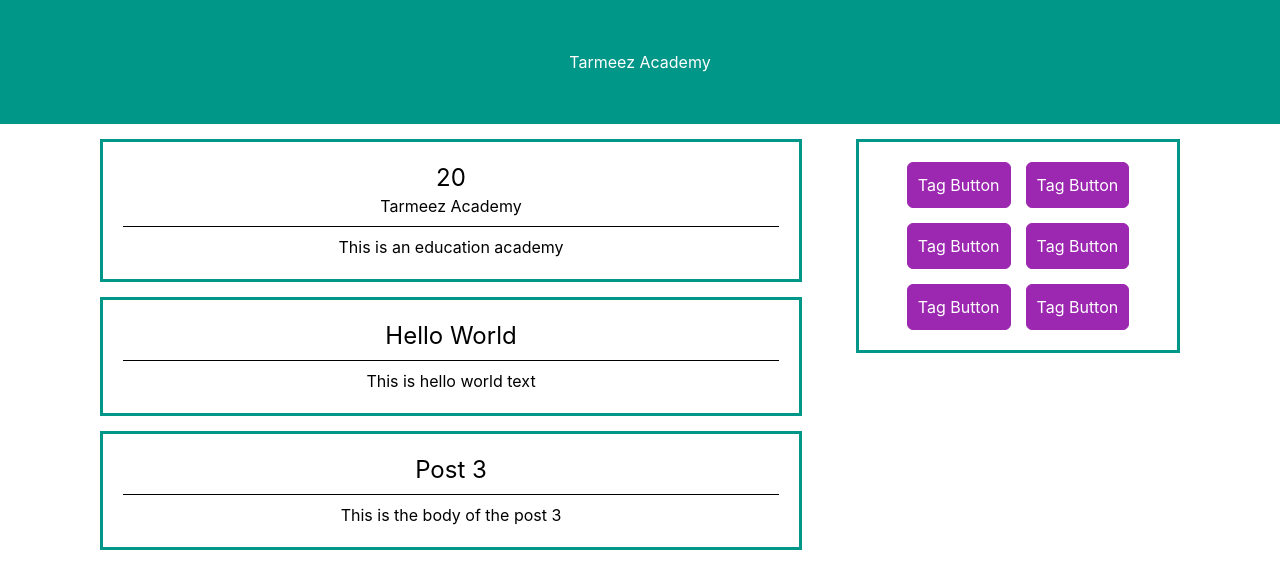
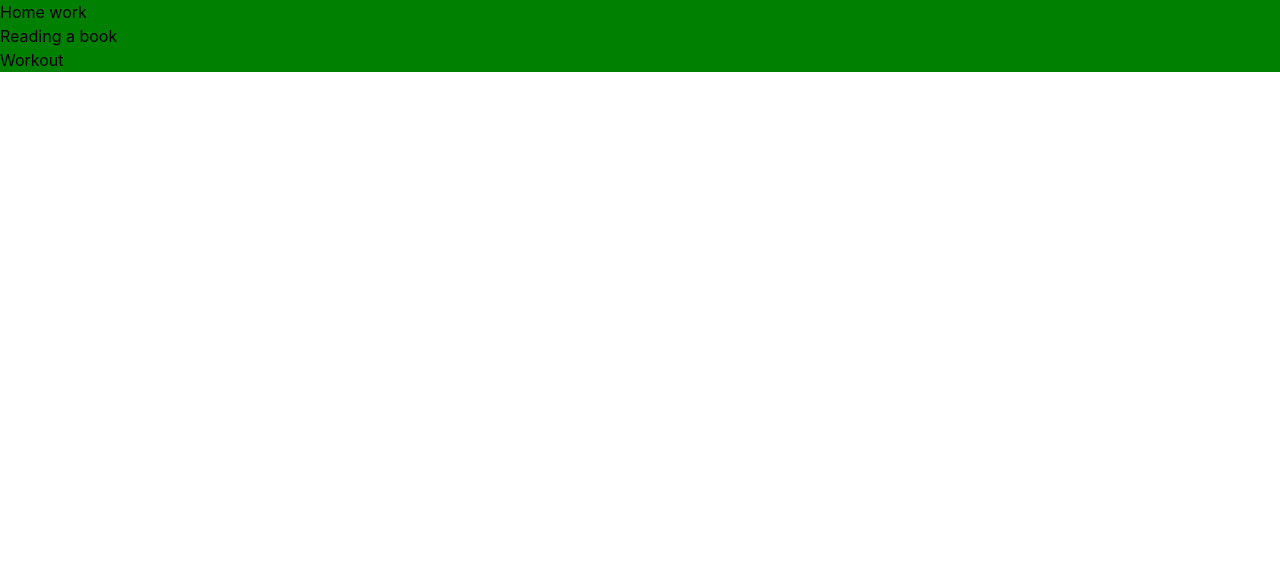
Before and after one commit to ayoub-jabiri/react-course, a React (Vite) app: page / in a window 1280 px wide. Shown: the top 588 px of the page. Built offline with nearby package versions, Linux system fonts and the light colour scheme.

Commit message:
Finished list rendering course

```diff
--- a/src/App.jsx
+++ b/src/App.jsx
@@ -1,13 +1,25 @@
 import "./assets/css/main.css";
-import AppHeader from "./components/layout/AppHeader";
-import MainSection from "./components/body/MainSection";
+// import AppHeader from "./components/layout/AppHeader";
+// import MainSection from "./components/body/MainSection";
 
 function App() {
+    const tasks = ["Home work", "Reading a book", "Workout"];
+
+    const tasksList = tasks.map((task, i) => {
+        return (
+            <li key={i} style={{ backgroundColor: "green" }}>
+                {task}
+            </li>
+        );
+    });
     return (
-        <div>
-            <AppHeader />
-            <MainSection />
-        </div>
+        <>
+            {/* <AppHeader />
+            <MainSection /> */}
+            <div>
+                <ul>{tasksList}</ul>
+            </div>
+        </>
     );
 }
 
```
